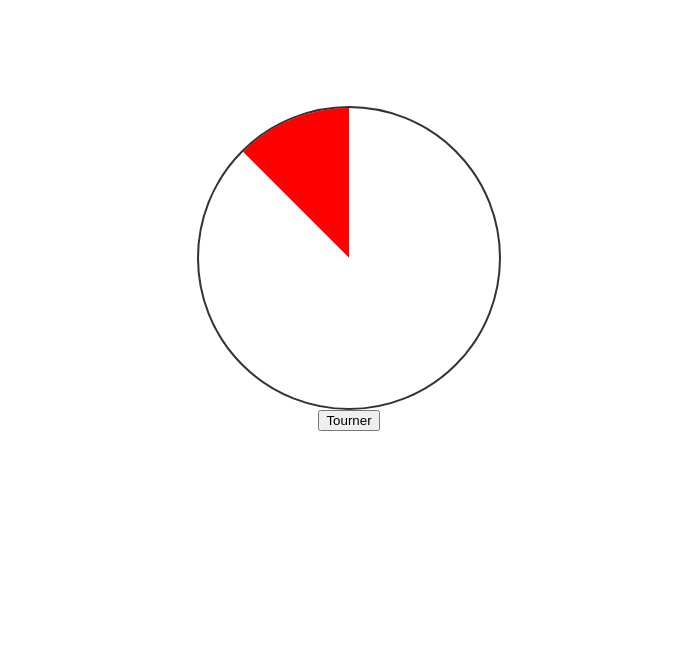
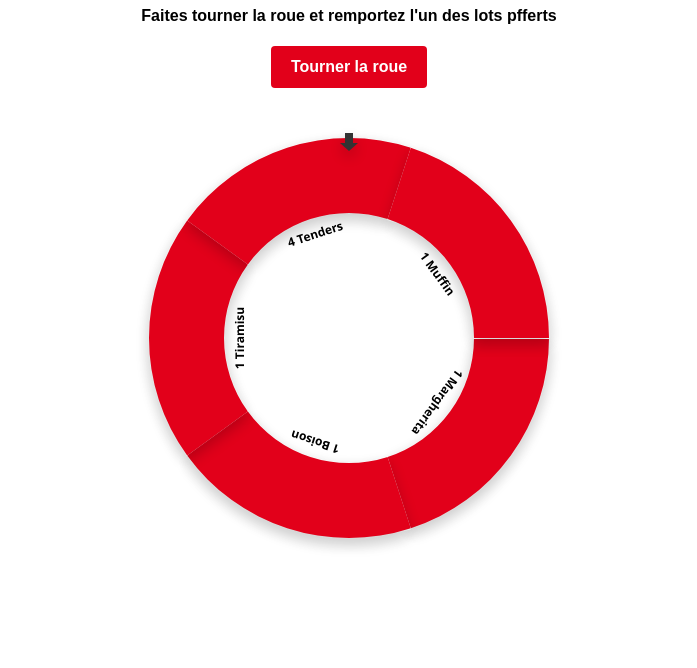
Before and after one commit to 1scra/roulette, a plain HTML site: page index.html in a window 1280 px wide. Shown: the part 132-800 px from the top of the page, without its empty margins (291-988 px from the left). Drawn offline with nearby package versions, Linux system fonts and the light colour scheme; a web font is replaced by a local one.

Commit message:
Roulette v0.2

```diff
--- a/index.html
+++ b/index.html
@@ -5,19 +5,16 @@
     <meta charset="UTF-8">
     <meta name="viewport" content="width=device-width, initial-scale=1.0">
     <link rel="stylesheet" href="styles.css">
-    <title>Roulette</title>
+    <link rel="stylesheet" href="https://fonts.googleapis.com/css2?family=Material+Symbols+Outlined:opsz,wght,FILL,GRAD@20..48,100..700,0..1,-50..200" />
+
+    <title>Spin Wheel</title>
 </head>
 
 <body>
-    <div class="roulette">
-        <div class="wheel" id="wheel">
-            <div class="sector" data-id="1">1</div>
-            <div class="sector" data-id="2">2</div>
-            <!-- Ajoutez autant de secteurs que nécessaire -->
-        </div>
-        <button onclick="spin()">Tourner</button>
-    </div>
-
+    <h1>Boum Boum Pizza a un cadeau pour vous</h1>
+    <h4>Faites tourner la roue et remportez l'un des lots pfferts</h4>
+    <input type="button" value="Tourner la roue" id="spin">
+    <canvas id="canvas" width="500" height="500"></canvas>
     <script src="script.js"></script>
 </body>
 
--- a/script.js
+++ b/script.js
@@ -1,35 +1,145 @@
+var options = [
+    { src: '1.jpg', title: '1 Margherita' },
+    { src: 'img2.png', title: '1 Boison' },
+    { src: 'img3.png', title: '1 Tiramisu' },
+    { src: 'img4.png', title: '4 Tenders' },
+    { src: 'img4.png', title: '1 Muffin' },
+    // ... Ajoutez autant d'images que nécessaire avec les titres correspondants
+];
+
+var startAngle = 0;
+var arc = Math.PI / (options.length / 2);
+var spinTimeout = null;
+
+var ctx;
+
+document.getElementById("spin").addEventListener("click", spin);
+
+function byte2Hex(n) {
+    var nybHexString = "0123456789ABCDEF";
+    return String(nybHexString.substr((n >> 4) & 0x0F, 1)) + nybHexString.substr(n & 0x0F, 1);
+}
+
+function RGB2Color(r, g, b) {
+    return '#' + byte2Hex(r) + byte2Hex(g) + byte2Hex(b);
+}
+
+function getColor(item, maxitem) {
+    var phase = 0;
+    var center = 128;
+    var width = 127;
+    var frequency = Math.PI * 2 / maxitem;
+
+    red = Math.sin(frequency * item + 2 + phase) * width + center;
+    green = Math.sin(frequency * item + 0 + phase) * width + center;
+    blue = Math.sin(frequency * item + 4 + phase) * width + center;
+
+    return RGB2Color(red, green, blue);
+}
+
+function drawRouletteWheel() {
+    var canvas = document.getElementById("canvas");
+    if (canvas.getContext) {
+        var outsideRadius = 200;
+        var textRadius = 160;
+        var insideRadius = 125;
+
+        ctx = canvas.getContext("2d");
+        ctx.clearRect(0, 0, 500, 500);
+
+        // Ajouter une ombre à la roue
+        ctx.shadowOffsetX = 0; // Décalage horizontal de l'ombre
+        ctx.shadowOffsetY = 6; // Décalage vertical de l'ombre
+        ctx.shadowBlur = 14; // Flou de l'ombre
+        ctx.shadowColor = "rgba(0, 0, 0, 0.2)"; // Couleur de l'ombre
+
+        ctx.strokeStyle = "#fff"; // Couleur de la bordure
+        ctx.lineWidth = 2;
+
+        ctx.font = 'bold 14px "Segoe UI", Tahoma, Geneva, Verdana, sans-serif'; // Police du texte
+
+        for (var j = 0; j < options.length; j++) {
+            var angle = startAngle + j * arc;
+
+            // Utiliser une version de rouge pour le fond
+            ctx.fillStyle = "#e2001a";
+
+            ctx.beginPath();
+            ctx.arc(250, 250, outsideRadius, angle, angle + arc, false);
+            ctx.arc(250, 250, insideRadius, angle + arc, angle, true);
+            ctx.stroke();
+            ctx.fill();
+
+            ctx.save();
+            ctx.shadowOffsetX = -1;
+            ctx.shadowOffsetY = -1;
+            ctx.shadowBlur = 5;
+            ctx.shadowColor = "rgba(0, 0, 0, 0)";
+            ctx.fillStyle = "#000"; // Couleur du texte
+            ctx.translate(250 + Math.cos(angle + arc / 2) * textRadius,
+                250 + Math.sin(angle + arc / 2) * textRadius);
+            ctx.rotate(angle + arc / 2 + Math.PI / 2);
+
+            var img = new Image();
+            img.src = options[j].src;
+            ctx.drawImage(img, -20, -20, 40, 40); // Taille de l'image
+
+            // Ajouter le titre correspondant
+            ctx.font = 'bold 12px "Segoe UI", Tahoma, Geneva, Verdana, sans-serif'; // Police du texte
+            ctx.fillText(options[j].title, -ctx.measureText(options[j].title).width / 2, 55); // Position du titre
+
+            ctx.restore();
+        }
+
+        ctx.fillStyle = "#333"; // Couleur du triangle
+        ctx.beginPath();
+        ctx.moveTo(250 - 4, 250 - (outsideRadius + 5));
+        ctx.lineTo(250 + 4, 250 - (outsideRadius + 5));
+        ctx.lineTo(250 + 4, 250 - (outsideRadius - 5));
+        ctx.lineTo(250 + 9, 250 - (outsideRadius - 5));
+        ctx.lineTo(250 + 0, 250 - (outsideRadius - 13));
+        ctx.lineTo(250 - 9, 250 - (outsideRadius - 5));
+        ctx.lineTo(250 - 4, 250 - (outsideRadius - 5));
+        ctx.lineTo(250 - 4, 250 - (outsideRadius + 5));
+        ctx.fill();
+    }
+}
+
 function spin() {
-    const wheel = document.getElementById('wheel');
-    const sectors = wheel.querySelectorAll('.sector');
+    var spinAngleStart = Math.random() * 10 + 10;
+    var spinTime = 0;
+    var spinTimeTotal = Math.random() * 3 + 4 * 1000;
+    rotateWheel(spinAngleStart, spinTime, spinTimeTotal);
+}
 
-    // Définissez des chances aléatoires pour chaque secteur
-    const chances = [0.2, 0.1, 0.15, 0.1, 0.2, 0.25];
+function rotateWheel(spinAngleStart, spinTime, spinTimeTotal) {
+    spinTime += 30;
+    if (spinTime >= spinTimeTotal) {
+        stopRotateWheel();
+        return;
+    }
+    var spinAngle = spinAngleStart - easeOut(spinTime, 0, spinAngleStart, spinTimeTotal);
+    startAngle += (spinAngle * Math.PI / 180);
+    drawRouletteWheel();
+    spinTimeout = setTimeout(function() { rotateWheel(spinAngleStart, spinTime, spinTimeTotal); }, 30);
+}
 
-    // Générez un nombre aléatoire entre 0 et la somme des chances
-    const totalChances = chances.reduce((acc, chance) => acc + chance, 0);
-    const randomNum = Math.random() * totalChances;
+function stopRotateWheel() {
+    clearTimeout(spinTimeout);
+    var degrees = startAngle * 180 / Math.PI + 90;
+    var arcd = arc * 180 / Math.PI;
+    var index = Math.floor((360 - degrees % 360) / arcd);
+    ctx.save();
+    ctx.font = 'bold 24px "Segoe UI", Tahoma, Geneva, Verdana, sans-serif'; // Police du texte
+    var text = options[index].title;
+    ctx.fillText(text, 250 - ctx.measureText(text).width / 2, 250 + 10);
+    ctx.restore();
+}
 
-    // Trouvez le secteur correspondant au nombre aléatoire
-    let cumulativeChances = 0;
-    let winningSector = null;
+function easeOut(t, b, c, d) {
+    var ts = (t /= d) * t;
+    var tc = ts * t;
+    return b + c * (tc + -3 * ts + 3 * t);
+}
 
-    for (let i = 0; i < chances.length; i++) {
-        cumulativeChances += chances[i];
-
-        if (randomNum <= cumulativeChances) {
-            winningSector = sectors[i];
-            break;
-        }
-    }
-
-    // Faites tourner la roue pour montrer le secteur gagnant
-    const rotationAngle = 360 - (360 / chances.length) * Array.from(sectors).indexOf(winningSector);
-    wheel.style.transition = 'transform 3s ease-out';
-    wheel.style.transform = `rotate(${rotationAngle}deg)`;
-
-    // Réinitialisez la transition après l'animation
-    setTimeout(() => {
-        wheel.style.transition = 'none';
-        wheel.style.transform = 'rotate(0deg)';
-    }, 3000);
-}
+drawRouletteWheel();
--- a/styles.css
+++ b/styles.css
@@ -1,33 +1,39 @@
+@import url('https://fonts.cdnfonts.com/css/harabara');
 body {
     display: flex;
+    flex-direction: column;
+    justify-content: center;
     align-items: center;
-    justify-content: center;
     height: 100vh;
     margin: 0;
-    font-family: Arial, sans-serif;
 }
 
-.roulette {
+input {
+    display: inline-block;
+    padding: 12px 20px;
+    font-size: 16px;
+    font-weight: bold;
     text-align: center;
+    text-decoration: none;
+    cursor: pointer;
+    border: none;
+    border-radius: 4px;
+    transition: background-color 0.3s ease;
+    background-color: #e2001a;
+    color: #fff;
 }
 
-.wheel {
-    position: relative;
-    width: 300px;
-    height: 300px;
-    border: 2px solid #333;
-    border-radius: 50%;
-    overflow: hidden;
+input:hover {
+    background-color: black;
+    transition: background-color 0.3s ease;
 }
 
-.sector {
-    position: absolute;
-    width: 50%;
-    height: 50%;
-    background-color: #f00;
-    transform-origin: 100% 100%;
-    clip-path: polygon(100% 100%, 100% 0, 0 0);
+h1 {
+    margin: 0;
+    font-family: 'Harabara', sans-serif;
+    font-weight: 900;
 }
 
-
-/* Ajoutez des styles supplémentaires au besoin */
+h4 {
+    font-family: 'Harabara', sans-serif;
+}
```
Also changed, not shown: 1.jpg (added).
